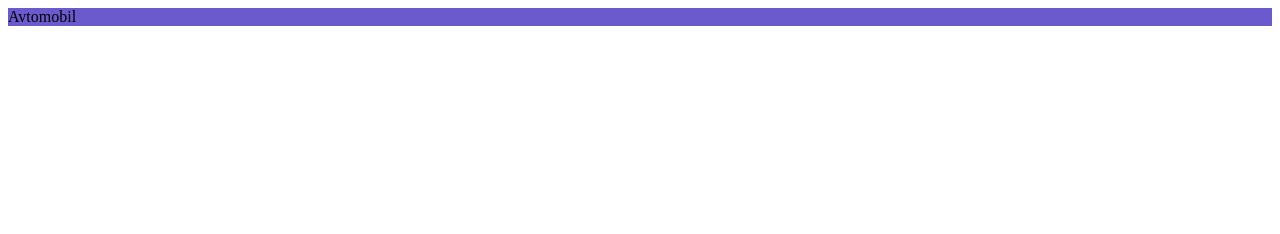
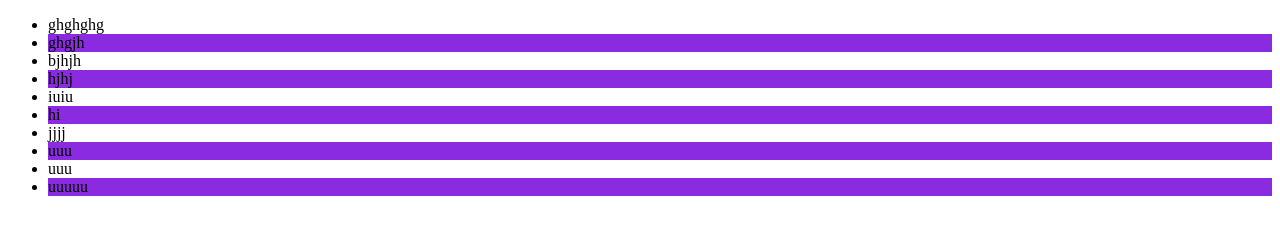
Before and after one commit to Sahra-622/Css-Intro, a plain HTML site: page index.html in a window 1280 px wide. Drawn offline with Linux system fonts and the light colour scheme.

Commit message:
Selectorlar elave etdim

```diff
--- a/Assets/css/style.css
+++ b/Assets/css/style.css
@@ -1,16 +1,98 @@
 
-.hero{
-background-color: seagreen;
-
-
-}
-#header{
-background-color: slateblue;
-
+/* .hero{
+background-color: magenta;
 
 }
 
-div{
-background-color: magenta;
+#header{color: blue;} */
 
+
+/* h1{
+color: green;
+} */
+
+
+/*
+.title {
+    color: yellow;
 }
+
+.description {
+    color: blue;
+} */
+
+/* *{
+    color: blueviolet;
+} */
+
+/* [disabled] {
+    color:aqua;
+} */
+
+
+/* .hero .para{color: red;}
+
+.para, .span{font-style:  strong;} */
+
+/* p{
+    color: blue;
+} */
+
+/* .text {
+    color: black;
+} */
+/*
+#text {
+    color: blue;
+} */
+
+
+/* div p {
+color: blue;
+} */
+
+/* div > p {
+    color: blueviolet;
+} */
+
+/* h1 + p {
+    color: yellow;
+} */
+
+/* h1 ~ p {
+    color: blueviolet;
+} */
+
+/*
+input [type="text"] {
+    color:yellowgreen;
+} */
+
+
+/* h1 , p{
+color: blue;
+} */
+
+
+/* h1:hover{
+color: red;
+} */
+
+
+/* input:checked{
+    outline: 10px solid red;
+} */
+
+
+/* ul li:first-child{
+    color: red;
+} */
+
+
+/* ul li:nth-of-type(odd) {
+    background-color: blueviolet;
+} */
+
+ul li:nth-of-type(even) {
+    background-color: blueviolet;
+}
--- a/index.html
+++ b/index.html
@@ -1,23 +1,229 @@
 <!DOCTYPE html>
 <html lang="en">
+
 <head>
     <meta charset="UTF-8">
     <meta name="viewport" content="width=device-width, initial-scale=1.0">
     <link rel="stylesheet" href="Assets/css/style.css">
     <title>Document</title>
-<style>
-/* div{
-color: aliceblue;
-background-color: brown;
-font-weight: bold;
-} */
-</style>
+
 
 </head>
+
 <body>
- <div class="hero"  id="header">
+
+
+
+
+
+
+ <div>
+<ul>
+<li>ghghghg</li>
+<li>ghgjh</li>
+<li>bjhjh</li>
+<li>hjhj</li>
+<li>iuiu</li>
+<li>hi</li>
+<li>jjjj</li>
+<li>uuu</li>
+<li>uuu</li>
+<li>uuuuu</li>
+</ul>
+    </div>
+
+
+
+
+
+    <!-- <div>
+<ul>
+<li>ghghghg</li>
+<li>ghgjh</li>
+<li>bjhjh</li>
+<li>hjhj</li>
+<li>iuiu</li>
+<li>hi</li>
+<li>jjjj</li>
+<li>uuu</li>
+<li>uuu</li>
+<li>uuuuu</li>
+</ul>
+    </div> -->
+
+
+
+
+
+
+
+
+
+<!-- <div>
+<input type="checkbox">
+
+</div> -->
+
+
+
+
+
+
+<!-- <div>
+<h1>paragraph 1</h1>
+<p>paragraph 2</p>
+<input type="text"/>
+
+</div> -->
+
+
+<!-- <div>
+<h1>paragraph 1</h1>
+<p>paragraph 2</p>
+<input type="text"/>
+
+</div> -->
+
+
+
+
+
+
+
+
+
+    <!-- <div>
+<h1>Paragraph</h1>
+<p>Paragraph 2</p>
+<p>Paragraph 3</p>
+</div> -->
+
+    <!-- <div>
+<h1>Paragraph</h1>
+<p>Paragraph 2</p>
+<p>Paragraph 3</p>
+</div> -->
+
+
+    <!-- <div>
+        <h1>Paragraph 1</h1>
+        <p>Paragraph 2</p>
+        <input type="text">
+    </div> -->
+
+
+
+
+    <!-- <div>
+<p>Paragraph 1</p>
+<p>Paragraph 2</p>
+<article>
+    <p>Paragraph 3</p>
+</article>
+</div> -->
+
+
+
+
+
+
+    <!-- <div>
+<p>Paragraph 1</p>
+<p>Paragraph 2</p>
+</div>
+<p>Paragraph 3</p> -->
+
+
+
+
+
+
+    <!-- <p id="text">paragraph 1</p>
+<p>paragraph 2</p> -->
+
+
+
+
+
+
+
+    <!-- <p class="text">Welcome</p>
+<span class="text"> html Document</span> -->
+
+
+
+
+    <!-- <p>Welcome to My Website</p>
+<p> this is a basic html Document.</p> -->
+
+
+
+
+
+
+
+
+    <!-- <div class="hero" id="header">Train
+<p class="para">  plane </p>
+    </div>
+    <span class="span">Telefon</span> -->
+
+
+
+
+    <!-- <button disabled>Back To Homepage </button> -->
+
+
+
+
+
+
+
+
+
+
+
+    <!-- <h1 id="title">Football</h1>
+    <h2 class="description">Lorem ipsum dolor, sit amet consectetur adipisicing elit. Quam laboriosam doloremque nulla,
+        accusamus soluta molestiae error libero dolorem alias obcaecati vitae quos ipsa sunt culpa excepturi laborum qui
+        voluptatem explicabo!</h2>
+    <p class="text"> Lorem ipsum dolor sit amet consectetur adipisicing elit. Soluta, obcaecati animi deserunt, vitae
+        consequuntur autem quisquam voluptatibus omnis culpa nam, sit nulla ullam assumenda ad a quis non dolores quos.
+    </p> -->
+
+    <!-- <h1>Hello World!</h1>
+<div>Izlemeye basla!</div> -->
+    <!-- <h1 class="title">Weather</h1>
+    <p class="description">Lorem ipsum dolor sit amet consectetur adipisicing elit. Eius soluta excepturi nisi
+        cupiditate cumque voluptatibus, recusandae modi aspernatur officiis veritatis perferendis, laudantium ipsum
+        ratione similique? Ipsum quia optio sed facilis.
+        Mollitia nihil cum porro voluptatibus sunt at vero neque? Porro aspernatur earum rem quis cupiditate rerum
+        voluptate dicta nihil accusamus deserunt aliquid, officiis veniam cumque laboriosam dolore neque natus expedita.
+        Quibusdam consequuntur commodi assumenda nemo minus. Quaerat aliquid quasi, error magni labore doloribus,
+        reiciendis dolorum voluptatem est ducimus soluta eligendi, asperiores at. Ipsum omnis ducimus non illum delectus
+        in doloremque?
+        Aperiam minima alias amet magnam reiciendis quo atque sequi neque numquam, iusto fuga temporibus blanditiis
+        dolore exercitationem minus! Quaerat debitis consectetur commodi voluptate? Minima aperiam soluta placeat
+        tenetur, sint quo!
+        Architecto totam rerum labore nihil eaque mollitia deserunt debitis fuga. Aliquid voluptatum fuga vero sapiente
+        officia nam, rerum earum odit facere cum deserunt debitis voluptate assumenda iure neque minima reprehenderit.
+    </p> -->
+
+
+
+    <!-- <div class="hero"  id="header">
     Avtomobil
 </div>
+<p class="hero">Avtobus</p> -->
+
+
+    <!-- <div class="hero" id="header">
+Avtomobil
+<p class="hero">Avtobus</p>
+ </div>
+
+
+
 
 
 
@@ -27,4 +233,4 @@ font-weight: bold;
 
 
 </body>
-</html>
+</html> -->
```
